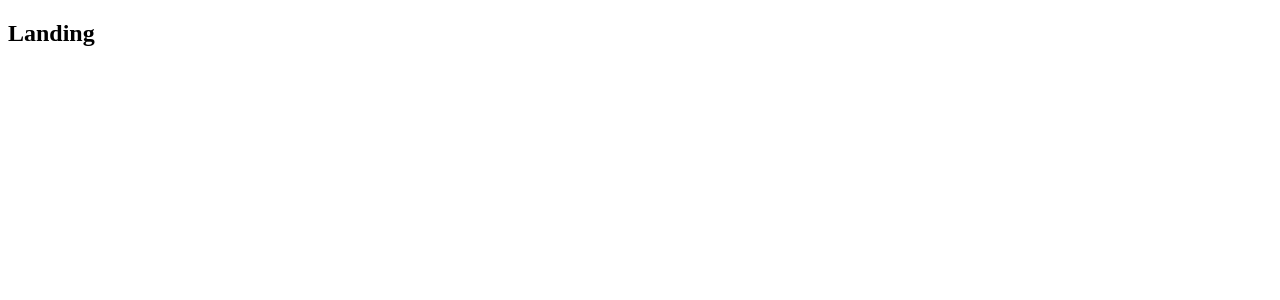
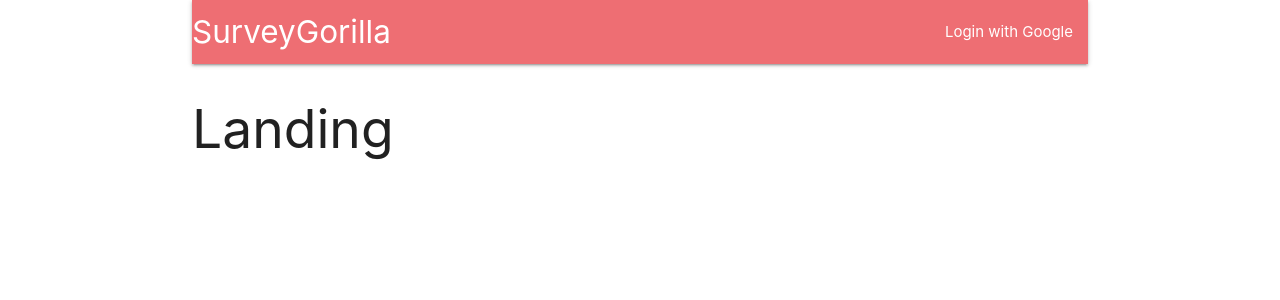
Before and after one commit to fbenton93/surveyGorilla-node-backend, a React (Create React App) app in the folder client/: page / in a window 1280 px wide. Shown: the top 300 px of the page. Built offline with nearby package versions, Linux system fonts and the light colour scheme.

Commit message:
implemented basic routing and redux-thunk for fetching user

```diff
--- a/client/package.json
+++ b/client/package.json
@@ -3,13 +3,16 @@
   "version": "0.1.0",
   "private": true,
   "dependencies": {
+    "axios": "^0.18.0",
     "http-proxy-middleware": "^0.19.1",
+    "materialize-css": "^1.0.0",
     "react": "^16.7.0",
     "react-dom": "^16.7.0",
     "react-redux": "^6.0.0",
     "react-router-dom": "^4.3.1",
     "react-scripts": "2.1.3",
-    "redux": "^4.0.1"
+    "redux": "^4.0.1",
+    "redux-thunk": "^2.3.0"
   },
   "scripts": {
     "start": "react-scripts start",
--- /dev/null
+++ b/client/src/actions/types.js
@@ -0,0 +1 @@
+export const FETCH_USER = 'fetch_user';
--- a/client/src/components/App.js
+++ b/client/src/components/App.js
@@ -1,9 +1,9 @@
 import React from 'react';
 import { BrowserRouter, Route } from 'react-router-dom';
 
+import Header from './Header.js';
 
 
-const Header = () => <h2>Header</h2>
 const Dashboard = () => <h2>Dashboard</h2>
 const SurveyNew = () => <h2>Survey New</h2>
 const Landing = () => <h2>Landing</h2>
@@ -14,11 +14,13 @@
 
 const App = () => {
   return (
-    <div>
+    <div className="container">
       <BrowserRouter>
         <div>
+          <Header />
           <Route exact path="/" component={Landing} />
-          <Route path="/surveys" component={Dashboard} />
+          <Route exact path="/surveys" component={Dashboard} />
+          <Route path="/surveys/new" component={SurveyNew} />
         </div>
       </BrowserRouter>
     </div>
--- /dev/null
+++ b/client/src/components/Header.js
@@ -0,0 +1,22 @@
+import React, { Component } from 'react';
+
+class Header extends Component {
+  render() {
+    return (
+      <nav>
+        <div className="nav-wrapper">
+          <a className="left brand-logo" href="/">
+            SurveyGorilla
+          </a>
+          <ul className="right">
+            <li>
+              <a>Login with Google</a>
+            </li>
+          </ul>
+        </div>
+      </nav>
+    );
+  }
+}
+
+export default Header;
--- a/client/src/index.js
+++ b/client/src/index.js
@@ -1,13 +1,16 @@
+import 'materialize-css/dist/css/materialize.min.css';
 import React from 'react';
 import ReactDOM from 'react-dom';
 import { Provider } from 'react-redux';
 import { createStore, applyMiddleware } from 'redux';
+import reduxThunk from 'redux-thunk';
+
 
 import reducers from './reducers';
 
 import App from './components/App.js';
 
-const store = createStore(reducers, {}, applyMiddleware());
+const store = createStore(reducers, {}, applyMiddleware(reduxThunk));
 
 
 
--- a/client/src/setupProxy.js
+++ b/client/src/setupProxy.js
@@ -1,5 +1,6 @@
 const proxy = require('http-proxy-middleware');
 
 module.exports = function(app) {
-  app.use(proxy('/auth/google', { target: 'http://localhost:5000' }))
+  app.use(proxy('/auth/google', { target: 'http://localhost:5000' }));
+  app.use(proxy('/api/*', { target: 'http://localhost:5000'}));
 }
```
Also changed, not shown: client/src/actions/index.js (added, +10 -0 lines), 1 other file (tests, documents, lock files or other folders).
